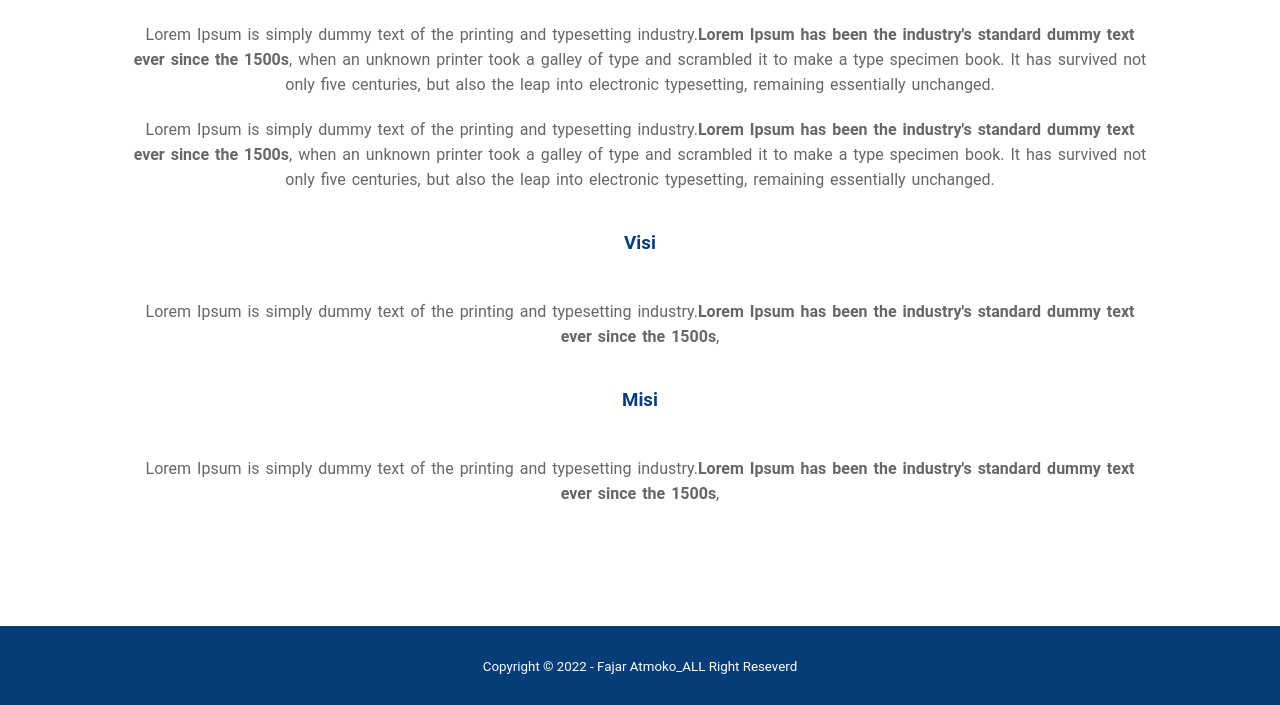
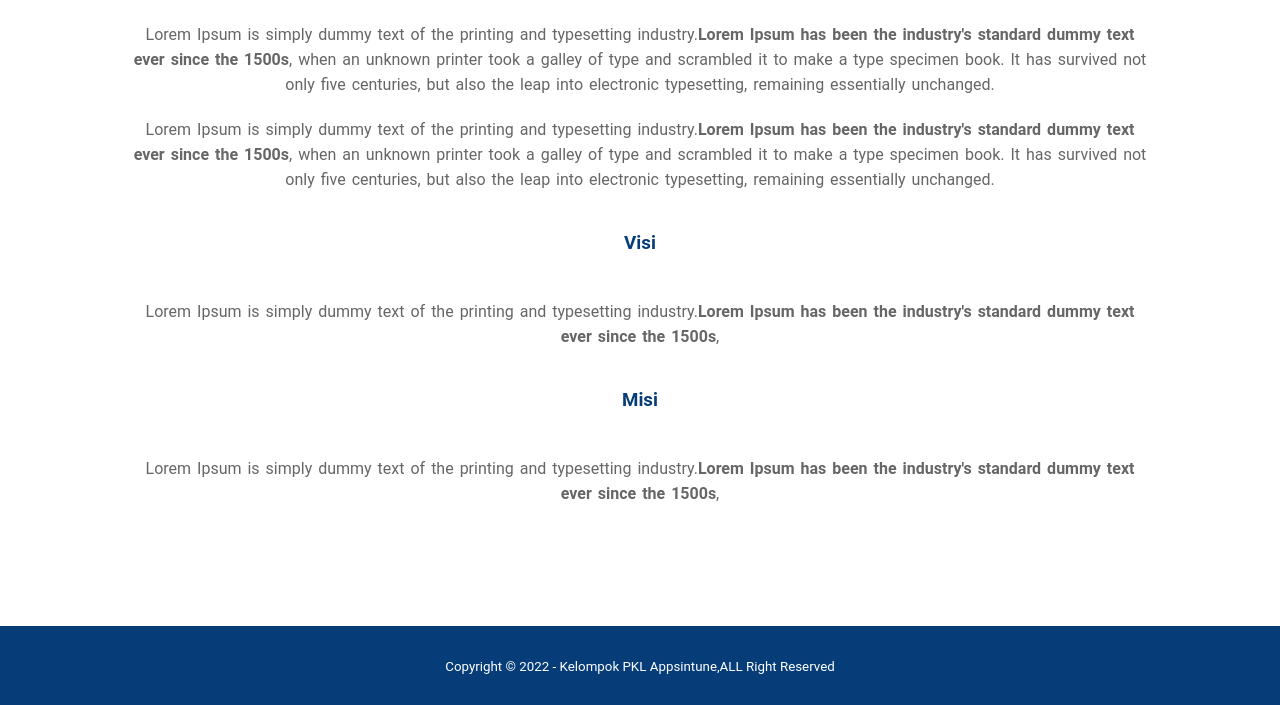
Before and after one commit to Alghofur/algtg_repo2, a plain HTML site: page about.html in a window 1280 px wide. Shown: the part 352-1057 px from the top of the page. Drawn offline with nearby package versions, Linux system fonts and the light colour scheme.

Commit message:
Update footer

```diff
--- a/about.html
+++ b/about.html
@@ -64,7 +64,7 @@
     <!-- footer -->
     <footer>
         <div class="container">
-            <small>Copyright &copy; 2022 - Fajar Atmoko_ALL Right Reseverd</small>
+            <small>Copyright &copy; 2022 - Kelompok PKL Appsintune,ALL Right Reserved</small>
         </div>
     </footer>
 
```
